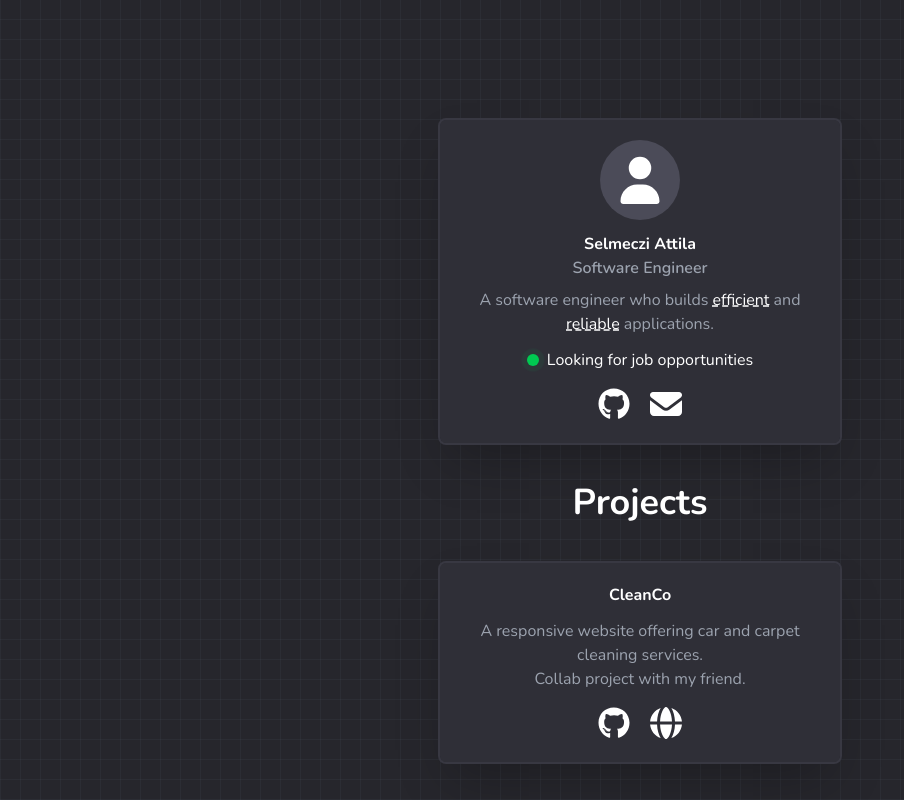
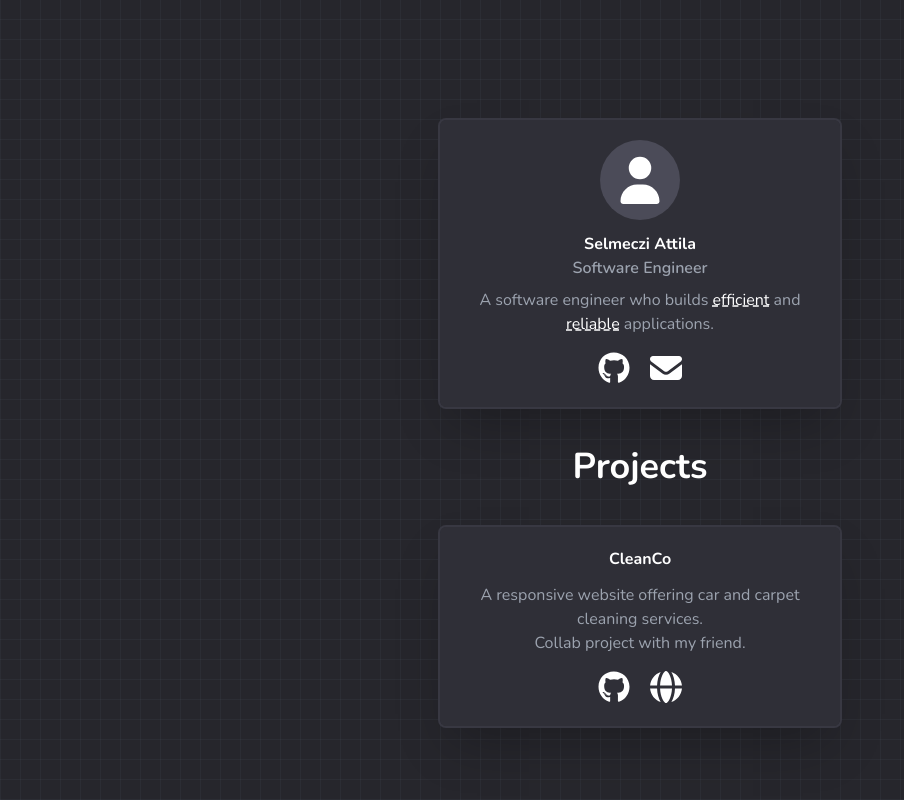
Before and after one commit to selmeczi-attila/portfolio, a Next.js app: page / in a window 1280 px wide. Shown: the whole page, without its empty margins (0-904 px from the left). Built offline with nearby package versions, Linux system fonts and the light colour scheme.

Commit message:
Update page.tsx

```diff
--- a/app/page.tsx
+++ b/app/page.tsx
@@ -29,7 +29,7 @@ export default function Home() {
             applications.
           </p>
 
-          <Available isAvailable={true} />
+          <Available isAvailable={false} />
 
           <div className="space-x-3">
             <a href="https://github.com/selmeczi-attila" target="_blank">
@@ -52,7 +52,7 @@ export default function Home() {
 
       <h1 className="text-4xl font-bold text-center">Projects</h1>
 
-      <div className="flex justify-center mb-50">
+      <div className="flex justify-center">
         <div className="flex flex-col items-center justify-center h-fit max-w-100 min-w-75 w-[40vw] mt-[5vh] bg-[#2F2F37] outline-2 outline-[#383842] rounded-md shadow-2xl p-5">
           <p className="font-bold">CleanCo</p>
 
```
